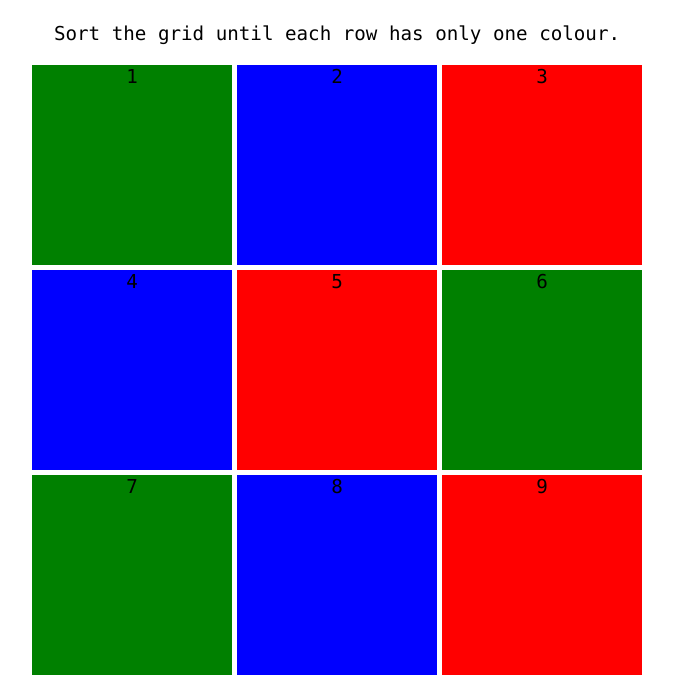
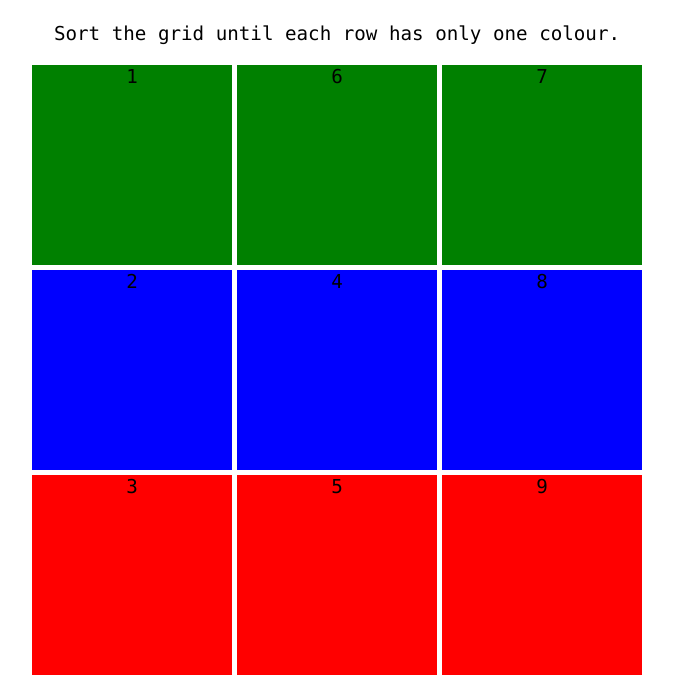
Before and after one commit to bazmurphy/html-css-grid-exercises, a plain HTML site: page 05/index.html in a window 1280 px wide. Shown: the part 82-773 px from the top of the page, without its empty margins (303-992 px from the left). Drawn offline with Linux system fonts and the light colour scheme.

Commit message:
05 complete

```diff
--- a/05/style.css
+++ b/05/style.css
@@ -19,17 +19,49 @@ body {
  Place a tile in a row and a column.
  Use Devtools to find out what row and column numbers to set.
 */
-
 .tile:nth-child(1) {
-
+  grid-row: 1;
+  grid-column: 1;
 }
 
 .tile:nth-child(2) {
-
+  grid-row: 2;
+  grid-column: 1;
 }
 
 .tile:nth-child(3) {
+  grid-row: 3;
+  grid-column: 1;
+}
 
+.tile:nth-child(4) {
+  grid-row: 2;
+  grid-column: 2;
+}
+
+.tile:nth-child(5) {
+  grid-row: 3;
+  grid-column: 2;
+}
+
+.tile:nth-child(6) {
+  grid-row: 1;
+  grid-column: 2;
+}
+
+.tile:nth-child(7) {
+  grid-row: 1;
+  grid-column: 3;
+}
+
+.tile:nth-child(8) {
+  grid-row: 2;
+  grid-column: 3;
+}
+
+.tile:nth-child(9) {
+  grid-row: 3;
+  grid-column: 3;
 }
 
 
```
